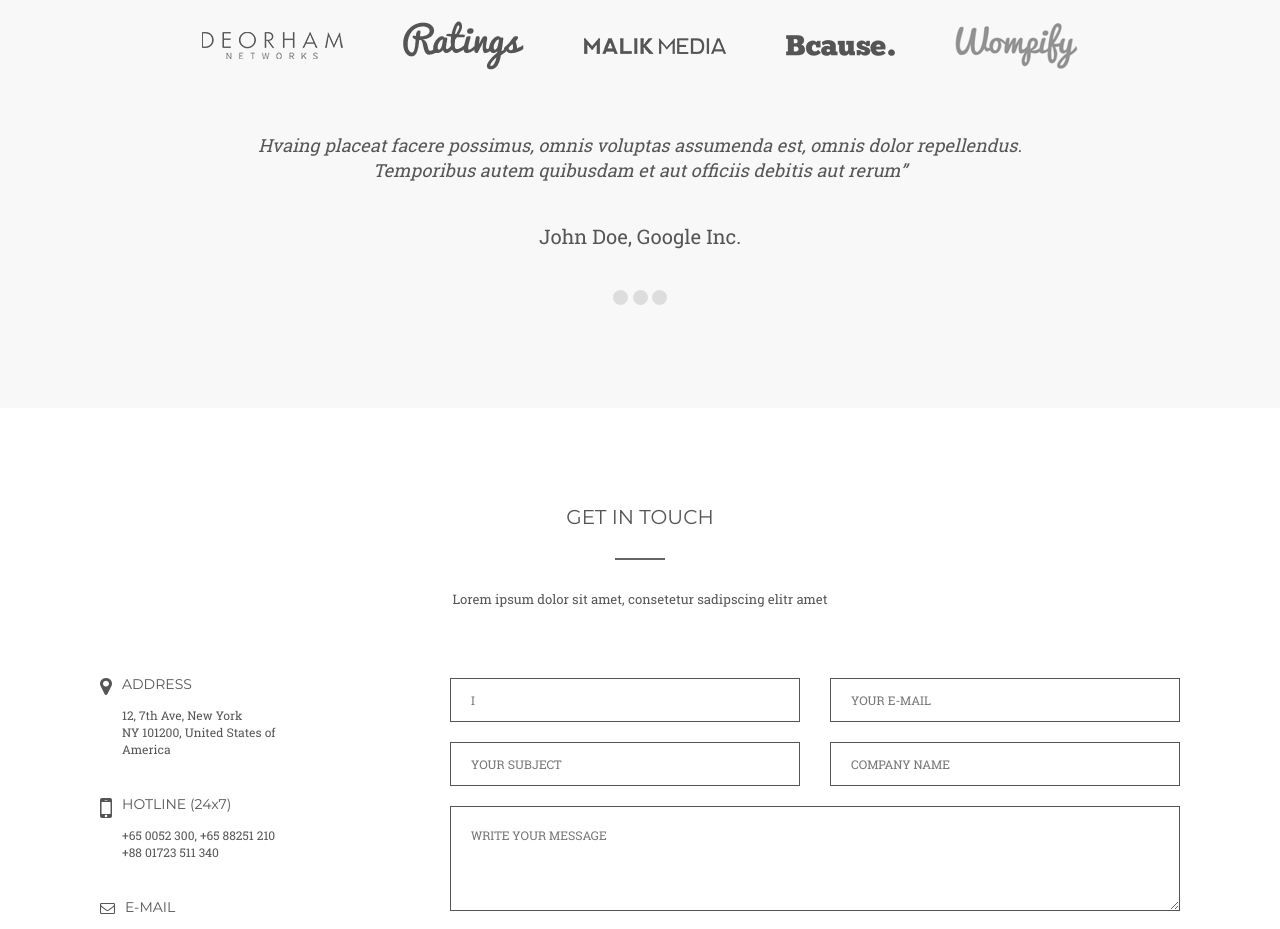
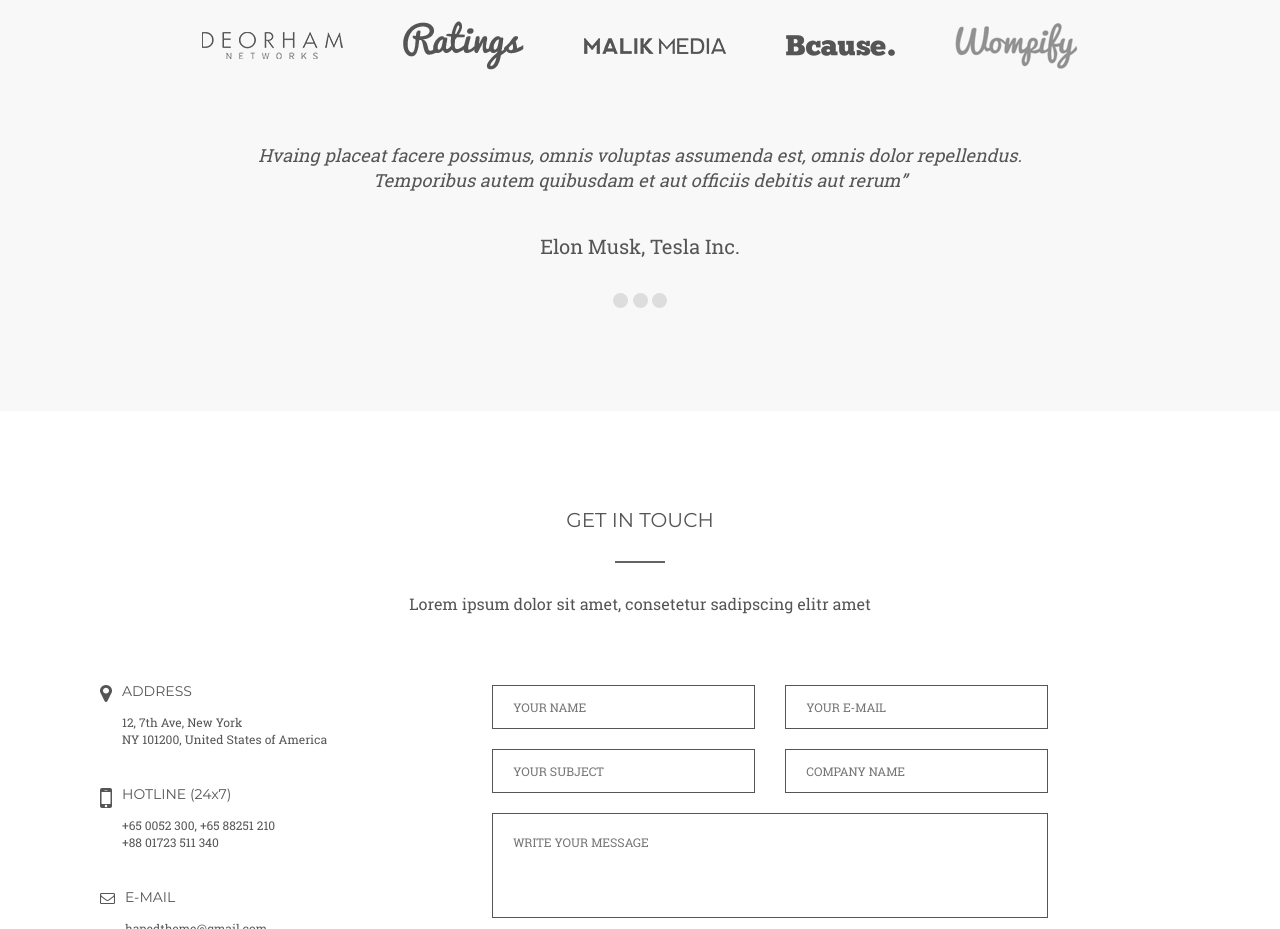
Before and after one commit to bogachenkopetr/startup, a plain HTML site: page index.html in a window 1280 px wide. Shown: the part 4860-5789 px from the top of the page. Drawn offline with Linux system fonts and the light colour scheme; files whose address does not match are found by name.

Commit message:
внес исправления в секцию section_contact

```diff
--- a/index.html
+++ b/index.html
@@ -340,10 +340,17 @@
                 </ul>
                 <div class="clients_reviews">
                     <ul>
-                        <li>Hvaing placeat facere possimus, omnis voluptas assumenda est, omnis dolor repellendus.</li>
-                        <li>Temporibus autem quibusdam et aut officiis debitis aut rerum”</li>
                         <li>
-                            <p>John Doe, Google Inc.</p>
+                            <p class="review-text">Hvaing placeat facere possimus, omnis voluptas assumenda est, omnis dolor repellendus.<br> Temporibus autem quibusdam et aut officiis debitis aut rerum”</p>
+                            <p class="reviewer">John Doe, Google Inc</p>
+                        </li>
+                        <li class="review-active">
+                            <p class="review-text">Hvaing placeat facere possimus, omnis voluptas assumenda est, omnis dolor repellendus.<br> Temporibus autem quibusdam et aut officiis debitis aut rerum”</p>
+                            <p class="reviewer">Elon Musk, Tesla Inc.</p>
+                        </li>
+                        <li>
+                            <p class="review-text">Hvaing placeat facere possimus, omnis voluptas assumenda est, omnis dolor repellendus.<br> Temporibus autem quibusdam et aut officiis debitis aut rerum”</p>
+                            <p class="reviewer">Bill Gates, Microsoft</p>
                         </li>
                     </ul>
                     <div class="clients_reviews_switch">
@@ -398,7 +405,7 @@
                    </div>
                    <div class="contact_wrapper_form">
                        <div class="form_input">
-                           <input type="text" name="name" placeholder="I">
+                           <input type="text" name="name" placeholder="YOUR NAME">
                            <input type="email" name="email" placeholder="YOUR E-MAIL">
                        </div>
                        <div class="form_input">
--- a/style.css
+++ b/style.css
@@ -533,14 +533,28 @@ main{
 .clients_brands li:last-child{
     margin-right: 0;
 }
+.clients_reviews{
+    position: relative;
+}
+.clients_reviews ul{
+    height: 150px;
+}
 .clients_reviews li{
+    position: absolute;
+    top: 0;
+    left: 0;
+    display: none;
+    width: 100%;
     text-align: center;
-    color: #555555;
-    font: italic 12px 'roboto_slab', serif;
+    color: #555;
+    font:italic 12px 'roboto_slab', serif;
 }
-.clients_reviews p{
-    font: normal 13px 'roboto_slab', serif;
-    margin: 20px 0 20px 0;
+.clients_reviews li.review-active{
+    display: block;
+}
+.clients_reviews .reviewer{
+    font-size:13px;
+    margin: 20px 0 20px;
 }
 .clients_reviews_switch{
     text-align: center;
@@ -556,6 +570,7 @@ main{
 .clients_reviews_switch button:hover{
     background: red;
 }
+
 
  /* --------- section_contact -----------*/
 
@@ -604,12 +619,12 @@ main{
 .address_list:last-child{
     margin-bottom: 0;
 }
-.form_input input{
-    width: 128px;
+.contact_wrapper_form input{
+    width: 48%;
     height: 30px;
     border: 1px solid #555555;
     padding: 5px 10px;
-    margin-right: 10px;
+    margin-right:4%;
     font:normal 10px 'roboto_slab', serif;
 }
 .form_input input:last-child{
@@ -620,11 +635,12 @@ main{
     margin-bottom: 12px;
 }
 .contact_wrapper_form textarea{
-    width: 266px;
+    width: 100%;
     height: 60px;
     border: 1px solid #555555;
     padding: 5px 10px;
     font:normal 10px 'roboto_slab', serif;
+    resize: none;
 }
 .form_submit{
     display: flex;
@@ -747,20 +763,18 @@ main{
     .clients_brands img{
         width: 80%;
     }
-    .clients_reviews li{
-        font-size:13px;
-    }
     .clients_reviews p{
         font-size:14px;
     }
+    .clients_reviews .reviewer{
+        font-size:15px;
+    }
     /* --------- section_contact -----------*/
 
-    .form_input input{
-        width: 250px;
+    .contact_wrapper_form input{
         height: 30px;
     }
     .contact_wrapper_form textarea{
-        width: 510px;
         height: 80px;
     }
     .form_submit input{
@@ -983,7 +997,7 @@ main{
 /* ---------section_clients -----------*/
 
     .clients_brands{
-        margin: 100px 0 60px 0;
+        margin: 100px 0 70px 0;
     }
     .clients_brands img{
         width: 100%;
@@ -991,23 +1005,22 @@ main{
     .clients_brands li{
         margin-right: 60px;
     }
-        .clients_reviews li{
-        font-size: 18px;
+    .clients_reviews p{
+        font-size:18px;
     }
-    .clients_reviews p{
-        font-size:20px;
+    .clients_reviews .reviewer{
+        font:normal 20px 'roboto_slab', serif;
         margin: 40px 0 40px 0;
     }
     .clients_reviews_switch{
-        margin-bottom: 100px;
+        margin-bottom:100px;
     }
 /* --------- section_contact -----------*/
 
     .contact_wrapper_address{
         margin-right: 165px;
     }
-    .form_input input{
-        width: 350px;
+    .contact_wrapper_form input{
         height: 44px;
         padding: 14px 20px;
         margin-right: 30px;
@@ -1017,7 +1030,6 @@ main{
         margin-bottom: 20px;
     }
     .contact_wrapper_form textarea{
-        width: 730px;
         height: 105px;
         padding: 20px 20px;
         font-size: 12px;
@@ -1044,7 +1056,7 @@ main{
     }
     .contact_title p{
         margin:30px 0 70px 0;
-        font-size:normal 16px;
+        font-size: 16px;
     }
     .contact_wrapper{
         margin-bottom:100px;
```
